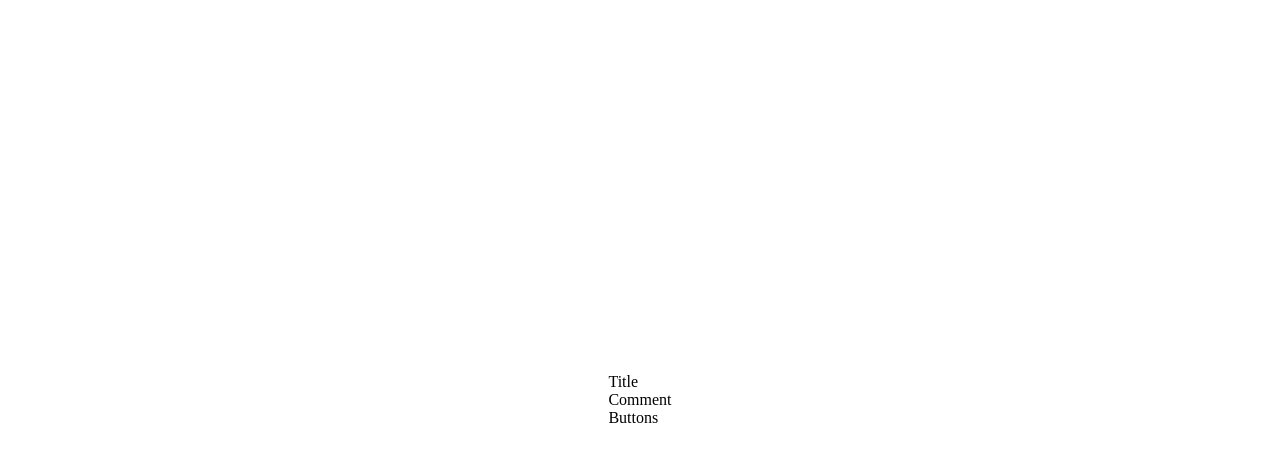
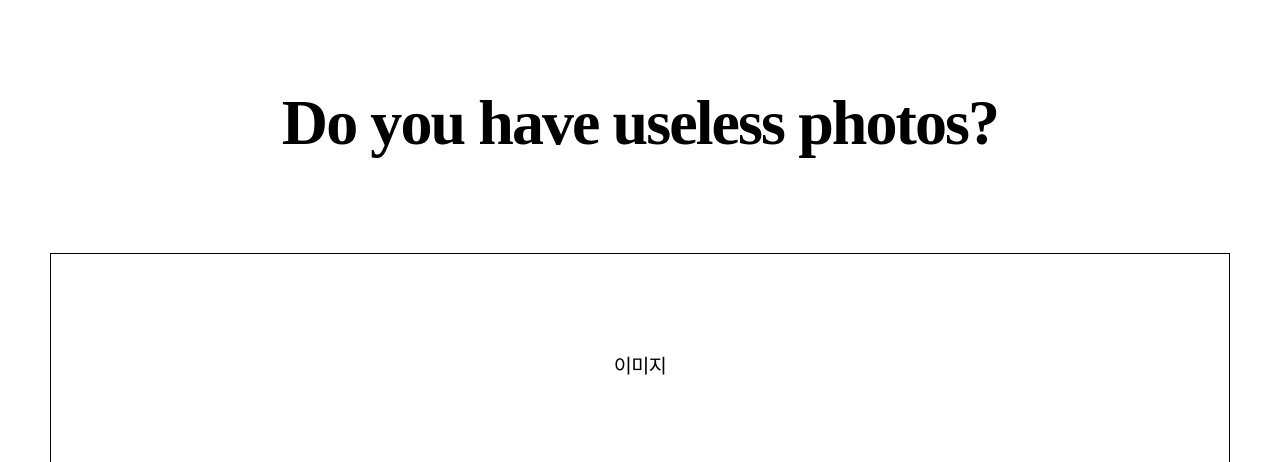
Before and after one commit to bysxx/digital-trash, a Next.js app: page / in a window 1280 px wide. Shown: the top 462 px of the page. Built offline with nearby package versions, Linux system fonts and the light colour scheme.

Commit message:
[INIT] init project

```diff
--- a/pages/index.tsx
+++ b/pages/index.tsx
@@ -1,25 +1,102 @@
-import type { NextPage } from 'next';
+import { useRef, useState } from 'react';
+import { useRouter } from 'next/router';
 import styled from 'styled-components';
-import Post from '@components/Compound/Post'
 
-const Container = styled.div`
+const MainContainer = styled.div`
   width: 100%;
   height: 100vh;
+  align-items: center;
+  justify-content: center;
+  padding: 86px 50px;
+`;
+
+const MainTitle = styled.h1`
+  font-family: 'Spoqa Han Sans Neo';
+  font-style: normal;
+  font-weight: 700;
+  font-size: 64px;
+  letter-spacing: -0.03em;
+  color: #000000;
+  text-align: center;
+
+  @media all and (max-width: 768px) {
+    font-style: normal;
+    font-weight: 700;
+    font-size: 24px;
+    line-height: 27px;
+    /* identical to box height */
+
+    letter-spacing: -0.03em;
+
+    color: #000000;
+  }
+`;
+
+const MainImage = styled.div`
   display: flex;
   justify-content: center;
-  align-items: center;
+
+  margin-top: 93px;
+  width: 100%;
+  border: 1px solid #000000;
+  padding: 100px 0px;
+
+  font-family: 'Spoqa Han Sans Neo';
+  font-style: normal;
+  font-weight: 400;
+  font-size: 19.6518px;
+  line-height: 25px;
+  letter-spacing: -0.03em;
+  color: #000000;
+
+  input {
+    display: none;
+  }
 `;
 
-const Home: NextPage = () => {
+const Main: React.FC = () => {
+  const [fileImages, setFileImages] = useState<string[]>([]);
+  const fileImagesInput = useRef<HTMLInputElement | null>(null);
+  const router = useRouter()
+
+  const onClickImages = () => {
+    fileImagesInput.current?.click();
+  };
+
+  const saveFileImage = (event: React.ChangeEvent<HTMLInputElement>) => {
+    if (event.target.files) {
+      //   setPhotos(Array.from(event.target.files));
+
+      const files = Array.from(event.target.files).map((file) => URL.createObjectURL(file));
+      setFileImages(files);
+
+      router.push('/video');
+    }
+  };
+
   return (
-    <Container>
-      <Post>
-        <Post.Title />
-        <Post.Comment />
-        <Post.Buttons />
-      </Post>
-    </Container>
+    <MainContainer>
+      <MainTitle>Do you have useless photos?</MainTitle>
+
+      <MainImage
+        className="image"
+        onClick={() => {
+          onClickImages();
+        }}
+      >
+        이미지
+        <input
+          ref={fileImagesInput}
+          className="image__input"
+          name="imageUpload"
+          type="file"
+          accept="image/*"
+          onChange={saveFileImage}
+          multiple
+        />
+      </MainImage>
+    </MainContainer>
   );
 };
 
-export default Home;
+export default Main;
```
Also changed, not shown: pages/video.tsx (added, +32 -0 lines), 1 other file (tests, documents, lock files or other folders).
